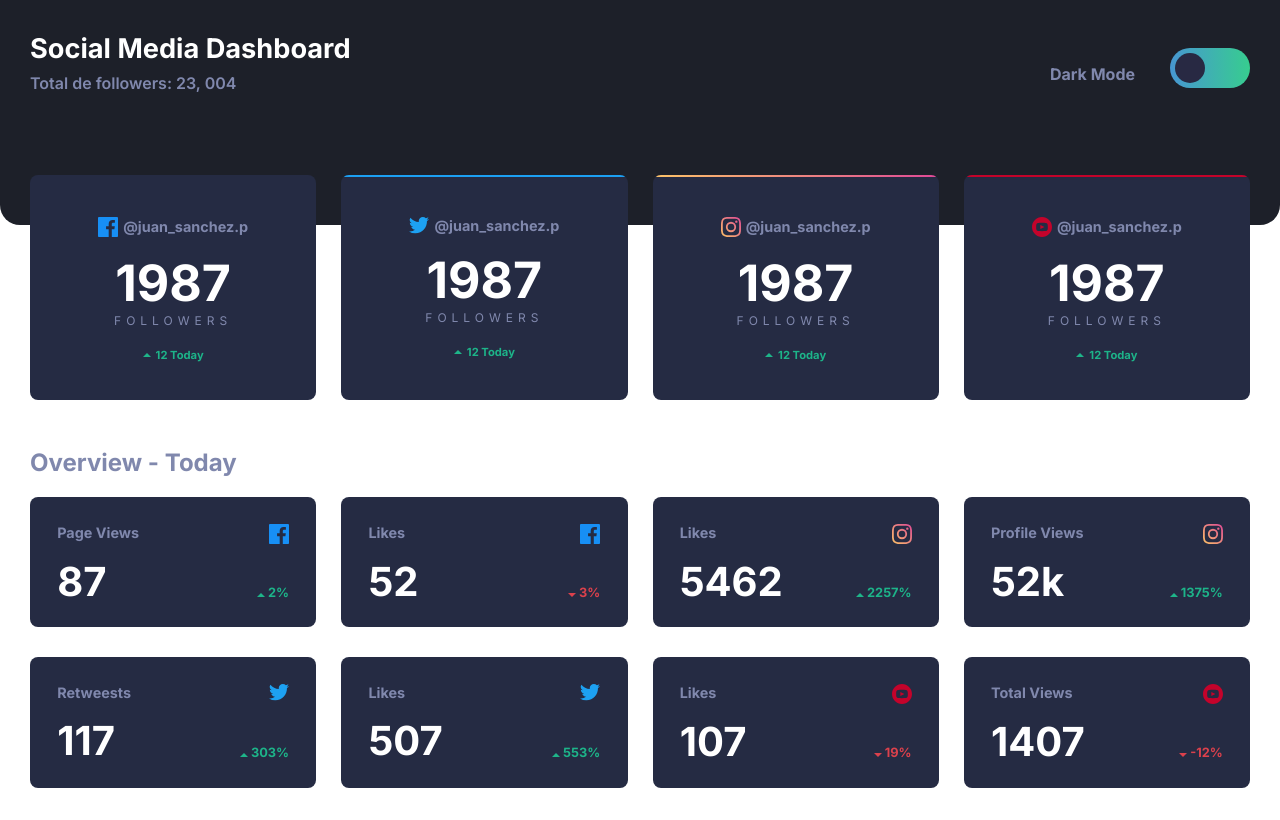
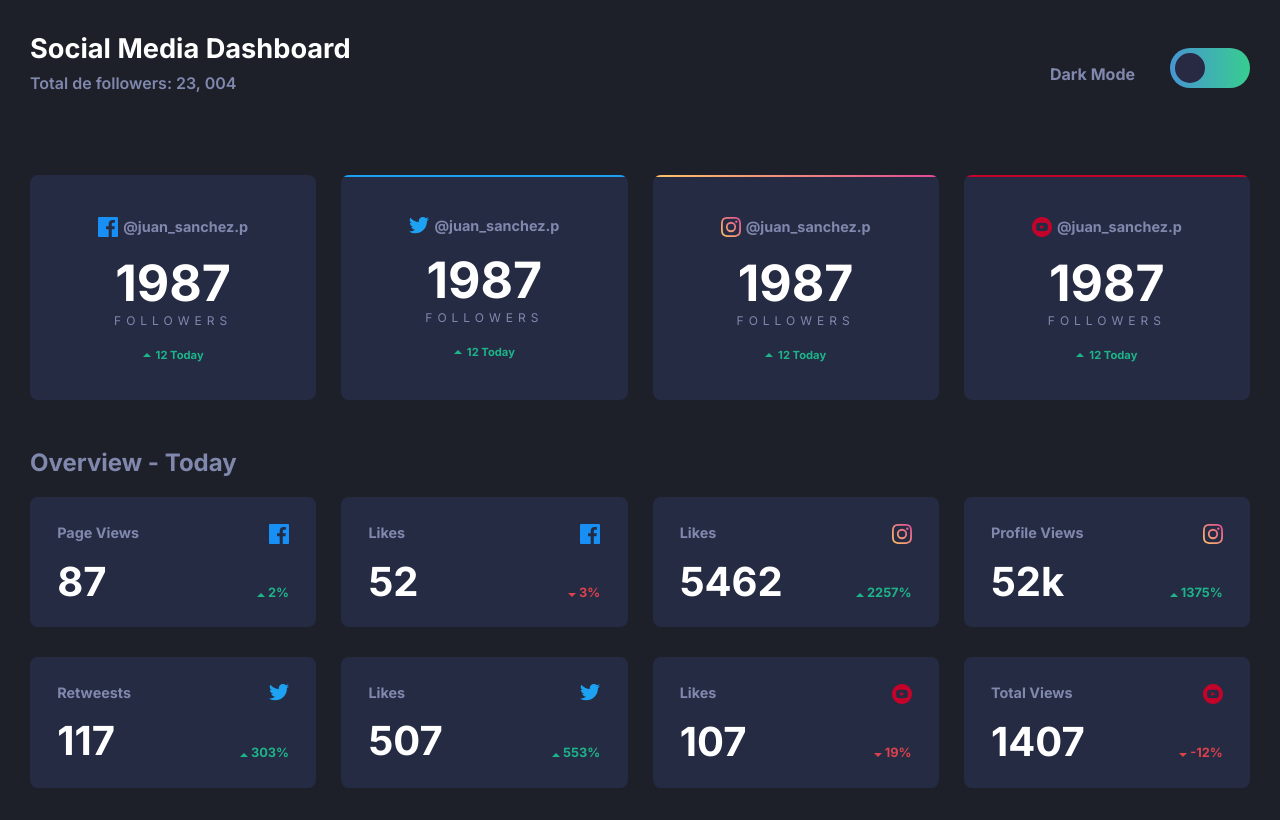
Before and after one commit to JuanCSPa/Dark-Mode-Demo, a plain HTML site: page index.html in a window 1280 px wide. Drawn offline with Linux system fonts and the dark colour scheme.

Commit message:
remove-d

```diff
--- a/css/style.css
+++ b/css/style.css
@@ -257,16 +257,12 @@ h2 {
 
 /* Start Dark Mode */
 
-@media (prefers-color-scheme: dark) {
-    /* body {
-        background: #1d2029;
-        color: white;
-    } */
+
     .is-dark-mode {
         --cardGray: #252b43;
         --gray: #8088ad;
         --lightGray: #1d2029;
-        --baseBacckground: #1d2029;
+        --baseBackground: #1d2029;
         --baseColor: white;
         --cardTitle: #8088ad;
         --switchSpinner: #282943;
@@ -282,34 +278,15 @@ h2 {
         --switchSpinner: white;
         --switch: #5f616d;
     }
+    @media (prefers-color-scheme: dark) {
     :root {
         --cardGray: #252b43;
         --gray: #8088ad;
         --lightGray: #1d2029;
-        --baseBacckground: #1d2029;
+        --baseBackground: #1d2029;
         --baseColor: white;
         --cardTitle: #8088ad;
         --switchSpinner: #282943;
         --switch: linear-gradient(to right, #4796d2 0%, #37cd8f 100% );
     }
-    /* .card {
-    } */
-    /* .card-followers-title {
-        color: #8088ad;
-    } */
-    /* .card-title {
-        color: var(--gray);
-    } */
-    /* .card-small {
-        background: #252b43;
-    } */
-    /* .card-small-views {
-        color: #8088ad;
-    } */
-    /* .switch {
-        background-image:
-    } */
-    /* .switch::before {
-        background: #282943;
-    } */
 }
--- a/js/app.js
+++ b/js/app.js
@@ -9,7 +9,7 @@ checkbox.addEventListener('change', function (event) {
             document.body.classList.remove('is-light-mode')
             document.body.classList.add('is-dark-mode')
         }else {
-            document.body.classList.remove('id-dark-mode')
+            document.body.classList.remove('is-dark-mode')
             document.body.classList.add('is-lght-mode')
         }
 })
```
